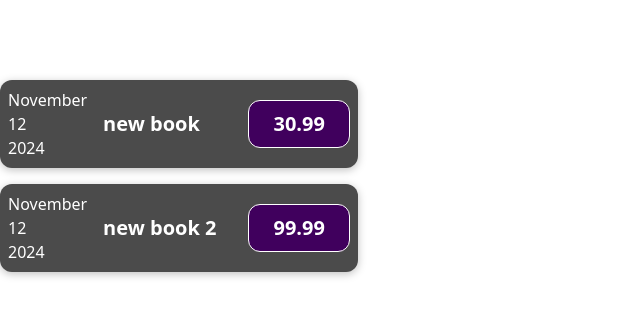
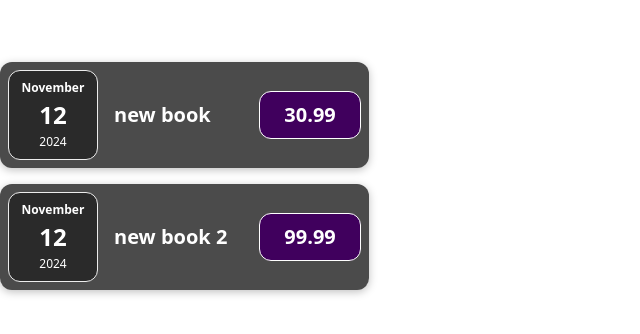
Before and after one commit to MarkusVeesaar/my-react, a React (Vite) app in the folder my-react/: page / in a window 1280 px wide. Shown: the part 224-558 px from the top of the page, without its empty margins (0-640 px from the left). Built offline with nearby package versions, Linux system fonts and the light colour scheme.

Commit message:
5. Ülesanne 1 - kujunduse lisamine komponendile

```diff
--- /dev/null
+++ b/my-react/src/components/Expensdate.css
@@ -0,0 +1,26 @@
+.expense-date {
+    display: flex;
+    flex-direction: column;
+    width: 5.5rem;
+    height: 5.5rem;
+    border: 1px solid #ececec;
+    background-color: #2a2a2a;
+    color: white;
+    border-radius: 12px;
+    align-items: center;
+    justify-content: center;
+}
+
+.expense-date__month {
+    font-size: 0.75rem;
+    font-weight: bold;
+}
+
+.expense-date__year {
+    font-size: 0.75rem;
+}
+
+.expense-date__day {
+    font-size: 1.5rem;
+    font-weight: bold;
+}
--- a/my-react/src/components/Expensdate.jsx
+++ b/my-react/src/components/Expensdate.jsx
@@ -1,13 +1,15 @@
+import './Expensdate.css'
+
 const ExpenseDate = (props) => {
     const day = props.date.toLocaleString('en-US',{day:'2-digit'})
     const month = props.date.toLocaleString('en-US',{month:'long'})
     const year = props.date.getFullYear()
 
     return (
-        <div>
-            <div>{month}</div>
-            <div>{day}</div>
-            <div>{year}</div>
+        <div className='expense-date'>
+            <div className='expense-date__month'>{month}</div>
+            <div className='expense-date__day'>{day}</div>
+            <div className='expense-date__year'>{year}</div>
         </div>)
 }
 
```
